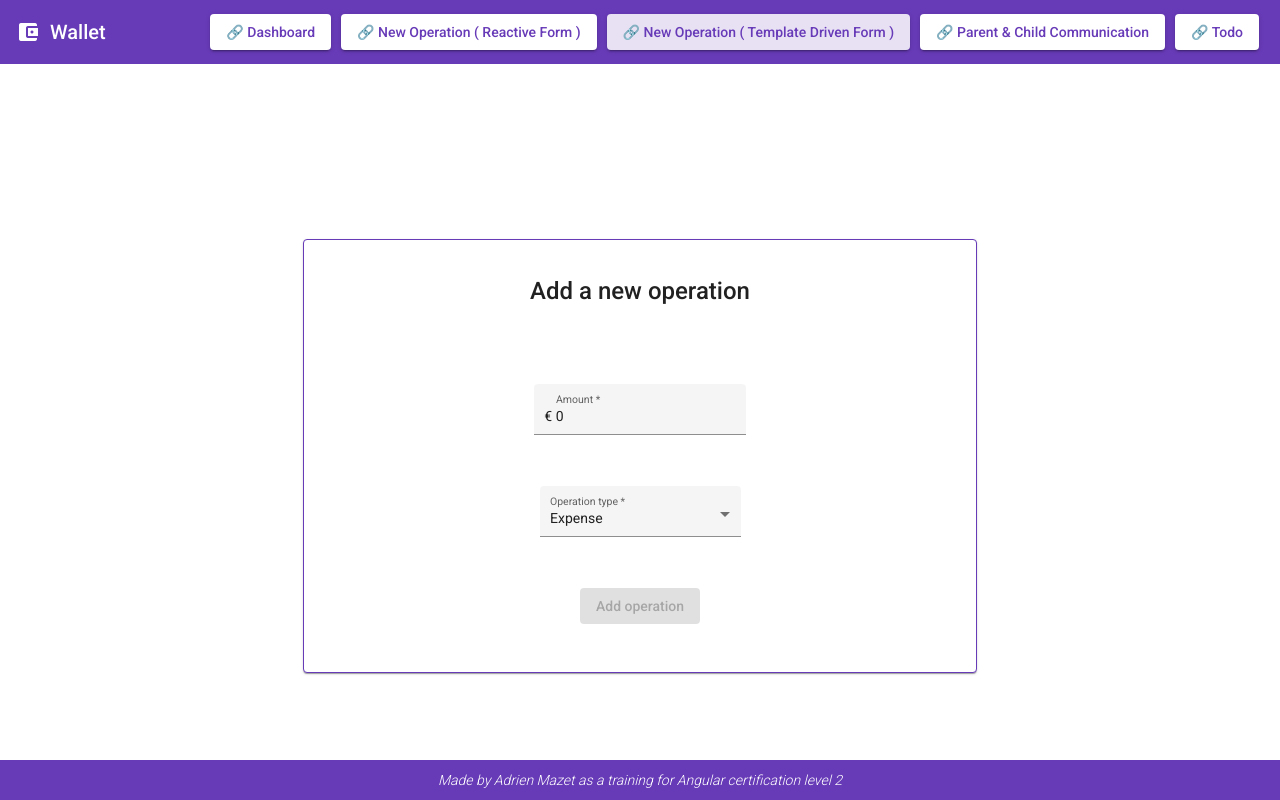
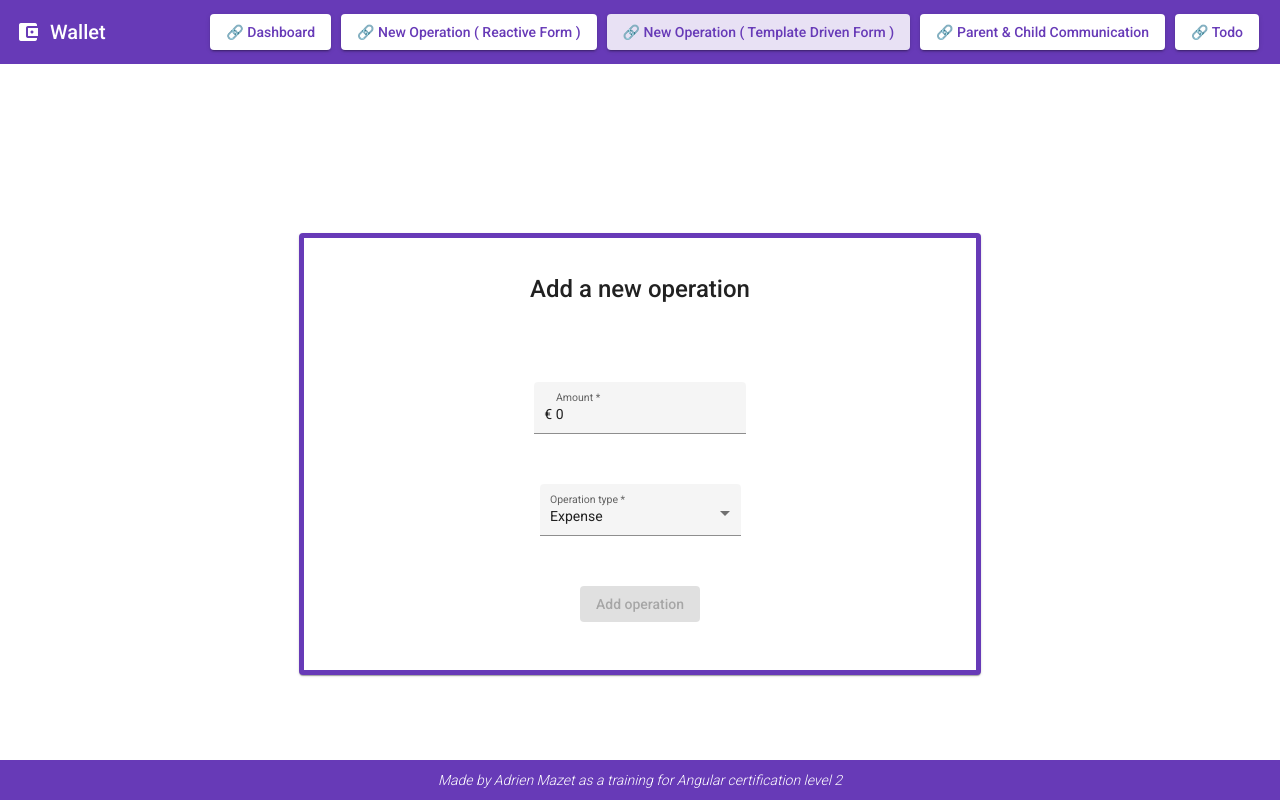
Before and after one commit to AdrienMazet/angular-training, an Angular app in the folder wallet/: page /new-operation-template-driven-form in a window 1280 px wide. Built offline with nearby package versions, Linux system fonts and the light colour scheme.

Commit message:
styling and initialization of wallet service

```diff
--- a/wallet/src/app/new-operation-template-driven-form/new-operation-template-driven-form.component.css
+++ b/wallet/src/app/new-operation-template-driven-form/new-operation-template-driven-form.component.css
@@ -4,7 +4,7 @@
   display: flex;
   align-items: center;
   flex-direction: column;
-  border: 1px solid #673ab7;
+  border: 5px solid #673ab7;
 }
 .form-card-title {
   margin-top: 25px !important;
```
Also changed, not shown: wallet/src/app/services/wallet.service.ts (added, +9 -0 lines), 1 other file (tests, documents, lock files or other folders).
